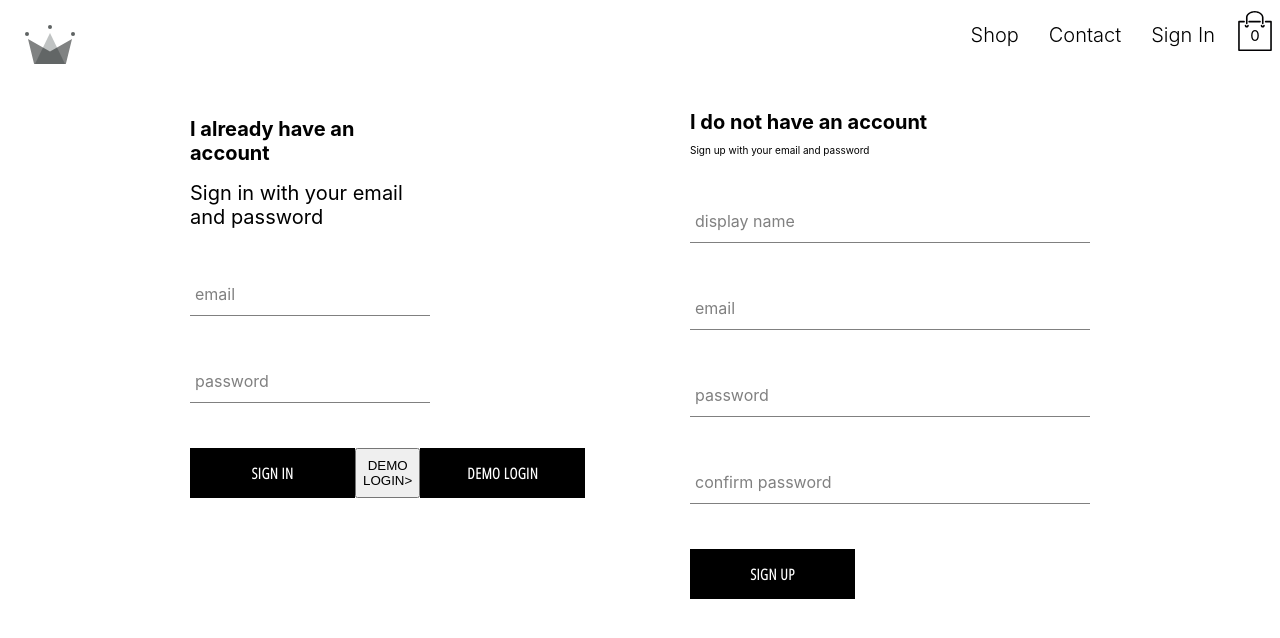
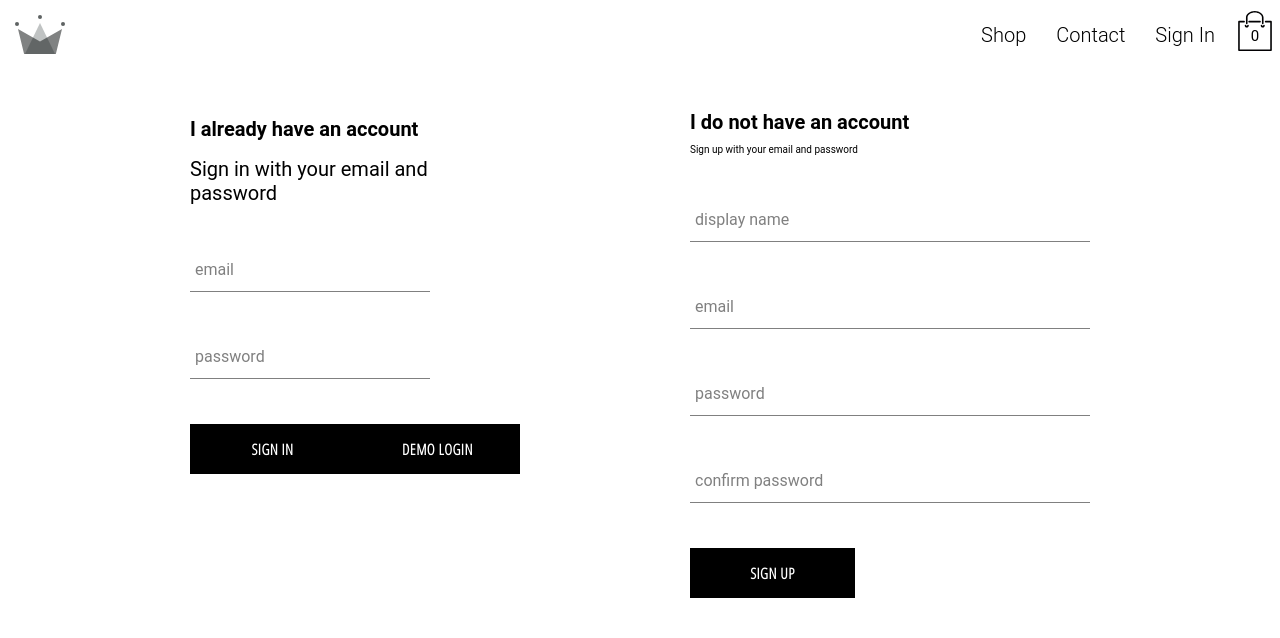
Before and after one commit to Professional0321/react_react-hooks_typescript_node, a React (Create React App) app in the folder client/: page /signin in a window 1280 px wide. Shown: the top 638 px of the page. Built offline with nearby package versions, Linux system fonts and the light colour scheme.

Commit message:
Fix css and demo login

```diff
--- a/client/src/components/collection-item/collection-item.styles.jsx
+++ b/client/src/components/collection-item/collection-item.styles.jsx
@@ -3,7 +3,7 @@ import styled from 'styled-components';
 import CustomButton from '../custom-button/custom-button.component';
 
 export const CollectionItemContainer = styled.div`
-  width: 22vw;
+  width: 24.5vw;
   display: flex;
   flex-direction: column;
   height: 45rem;
--- a/client/src/components/header/header.styles.jsx
+++ b/client/src/components/header/header.styles.jsx
@@ -6,18 +6,17 @@ export const HeaderContainer = styled.div`
   width: 100%;
   display: flex;
   justify-content: space-between;
-  margin-bottom: 2.5rem;
   @media screen and (max-width: 800px) {
       height: 6rem;
       padding: 1rem;
-      margin-bottom: 0;
+      ${'' /* margin-bottom: 0; */}
     }
 `
 
 export const LogoContainer = styled(Link)`
   height: 100%;
   width: 7rem;
-  padding: 2.5rem;
+  padding: 1.5rem;
 
   @media screen and (max-width: 800px) {
     width: 5rem;
@@ -32,6 +31,7 @@ export const OptionsContainer = styled.div`
   align-items: center;
   justify-content: flex-end;
   transition: .5s all ease-in;
+  cursor: pointer;
 
   @media screen and (max-width: 800px) {
     width: 80%;
--- a/client/src/components/sign-in/sign-in.component.jsx
+++ b/client/src/components/sign-in/sign-in.component.jsx
@@ -85,8 +85,7 @@ const SignIn = () => {
         />
         <div className="buttons">
           <CustomButton type="submit">Sign In</CustomButton>
-          <button onClick={handleDemoLogin}>DEMO LOGIN></button>
-          <CustomButton type="button" onClick={() => handleDemoLogin}>Demo Login</CustomButton>
+          <CustomButton type="button" onClick={handleDemoLogin}>Demo Login</CustomButton>
         </div>
       </form>
     </div>
--- a/client/src/index.css
+++ b/client/src/index.css
@@ -5,16 +5,18 @@ html {
 body {
   margin: 0;
   padding: 0;
-  font-family: -apple-system, BlinkMacSystemFont, 'Segoe UI', 'Roboto', 'Oxygen',
+  font-family: "Roboto", sans-serif;
+  /* font-family: -apple-system, BlinkMacSystemFont, 'Segoe UI', 'Roboto', 'Oxygen',
     'Ubuntu', 'Cantarell', 'Fira Sans', 'Droid Sans', 'Helvetica Neue',
-    sans-serif;
+    sans-serif; */
   -webkit-font-smoothing: antialiased;
   -moz-osx-font-smoothing: grayscale;
 }
 
 code {
-  font-family: source-code-pro, Menlo, Monaco, Consolas, 'Courier New',
-    monospace;
+  /* font-family: source-code-pro, Menlo, Monaco, Consolas, 'Courier New',
+    monospace; */
+  font-family: "Roboto", sans-serif;
 }
 /* body {
   height: 100vh;
```
Also changed, not shown: client/src/components/header/header.styles.scss (deleted, +0 -32 lines).
